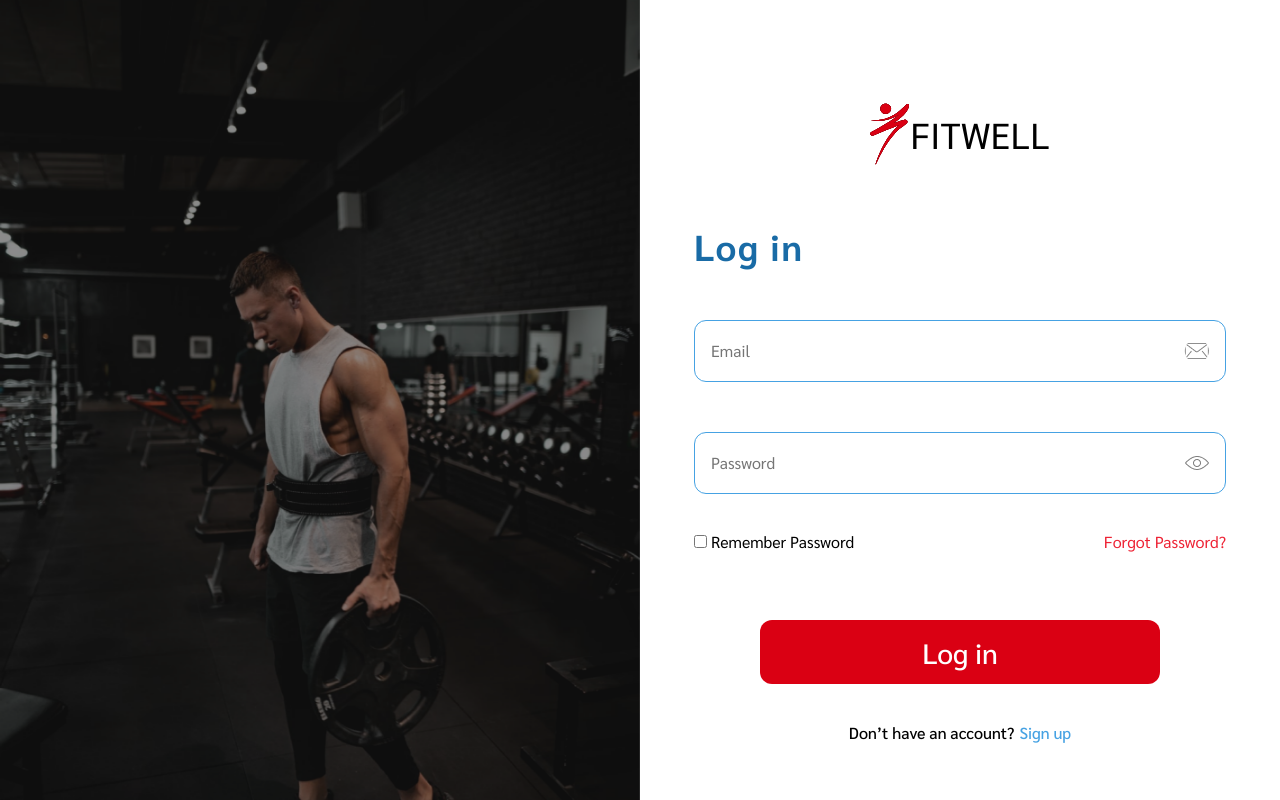
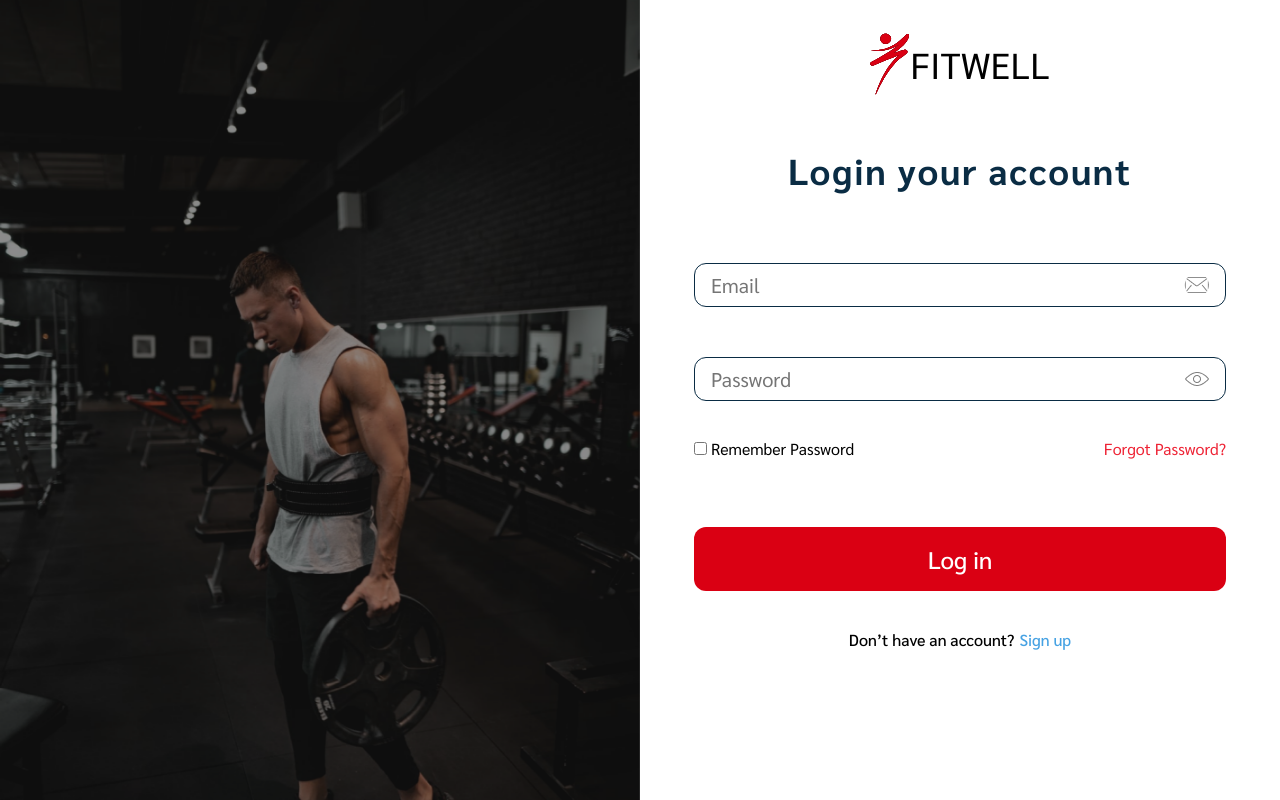
Before and after one commit to zuri-training/FitwellNG-fe-pjt-40, a plain HTML site: page pages/login.html in a window 1280 px wide. Drawn offline with Linux system fonts and the light colour scheme; a web font is replaced by a local one.

Commit message:
Update on forms and login

```diff
--- a/assets/css/main.css
+++ b/assets/css/main.css
@@ -34,6 +34,24 @@
   width: 100%;
 }
 
+/* .logo {
+  display: flex;
+  font-family: NTR;
+  font-size: 36px;
+  font-style: normal;
+  font-weight: 400;
+  line-height: 76px;
+  letter-spacing: 0em;
+  text-align: left;
+  justify-content: center;
+  align-items: center;
+} */
+
+/* .logo img {
+  height: 62.025848388671875px;
+  width: 40.18603515625px;
+} */
+
 .logo {
   display: flex;
   font-family: NTR;
@@ -67,7 +85,7 @@
   display: flex;
   justify-content: center;
   align-items: center;
-  margin-top: 96px;
+  margin-top: 26px;
   font-family: 'NTR', sans-serif;
 }
 .para {
@@ -78,7 +96,18 @@
 
 /* LabelLogin */
 
-.login-label p {
+.blue-text {
+  color: #0a2c44;
+  font-size: 36px;
+  font-style: normal;
+  font-weight: 700;
+  line-height: 47px;
+  letter-spacing: 0.05em;
+  text-align: center;
+  margin: 45px 0 69px 0;
+}
+
+/* .login-label p {
   font-family: Sarabun;
   font-style: normal;
   font-weight: bold;
@@ -87,7 +116,7 @@
   letter-spacing: 0.05em;
   color: #196ba6;
   margin-top: 50.89px;
-}
+} */
 
 /* Form Section */
 .form {
@@ -101,9 +130,10 @@
   align-items: center;
   margin-top: 50px;
   width: 100%;
-  padding: 18px 16px;
+  min-height: 44px;
+  padding: 0 16px;
   background-color: transparent;
-  border: 1px solid #46a2e3;
+  border: 1px solid #0A2C44 !important;
   display: flex;
   justify-content: space-between;
   box-sizing: border-box;
@@ -123,11 +153,12 @@
   display: flex;
   flex: 100%;
   -webkit-tap-highlight-color: transparent;
-  font-size: 16px;
+  font-size: 20px;
 }
 
+
 :-ms-input-placeholder {
-  font-size: 20px;
+  font-size: 20px !important;
   color: rgba(114, 111, 107, 0.5);
   font-weight: 500;
   line-height: 26px;
@@ -161,7 +192,7 @@
 }
 
 .btn {
-  width: 400px;
+  width: 100%;
   height: 64px;
   background: #da0013;
   border-radius: 12px;
@@ -170,7 +201,7 @@
   cursor: pointer;
   font-style: normal;
   font-weight: 500;
-  font-size: 28px;
+  font-size: 24px;
   line-height: 36px;
   color: #ffffff;
 }
@@ -205,10 +236,10 @@
     flex-direction: column;
   }
 
-  .logo {
+  /* .logo {
     width: 60% !important;
     height: auto;
-  }
+  } */
 
   .para {
     margin-left: 2.76px !important;
--- a/pages/login.html
+++ b/pages/login.html
@@ -28,7 +28,7 @@
 
         <div class="login-label">
           <!-- Right Hand Side Login Label -->
-          <p>Log in</p>
+          <p class="blue-text">Login your account</p>
         </div>
         <!-- End of Right Hand Side Login Label Content -->
 
```
Also changed, not shown: assets/css/sign-up.css (+8 -8 lines).
